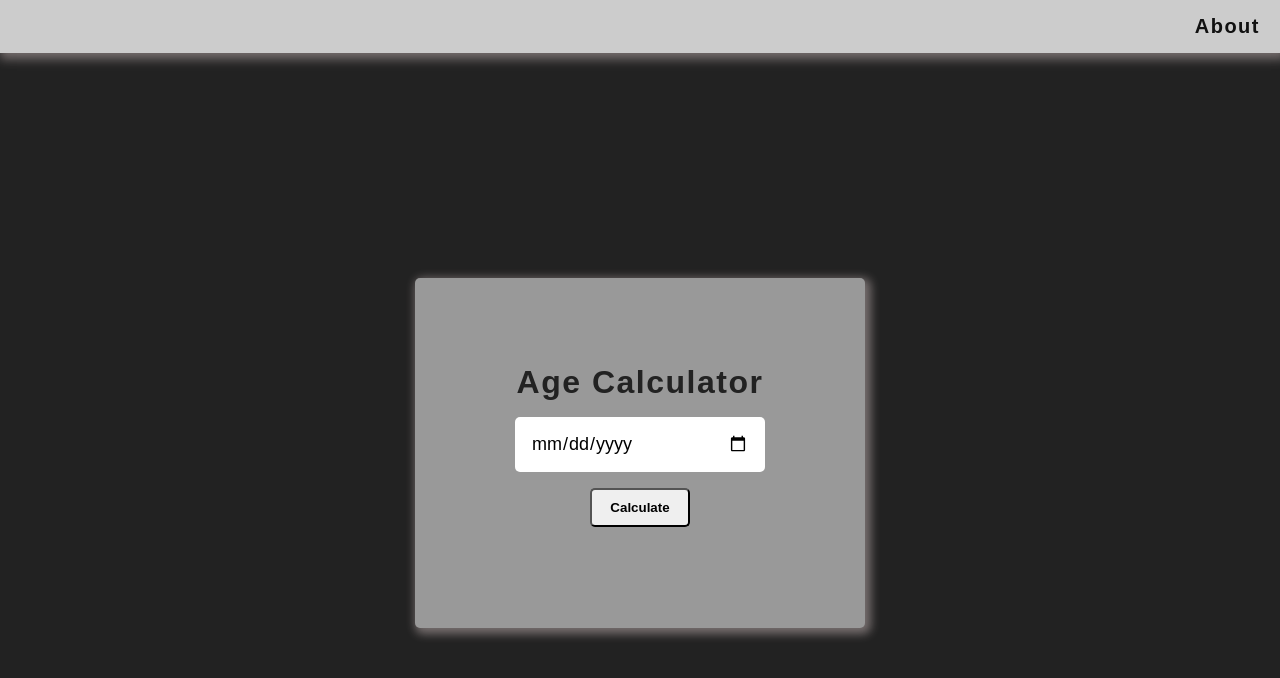
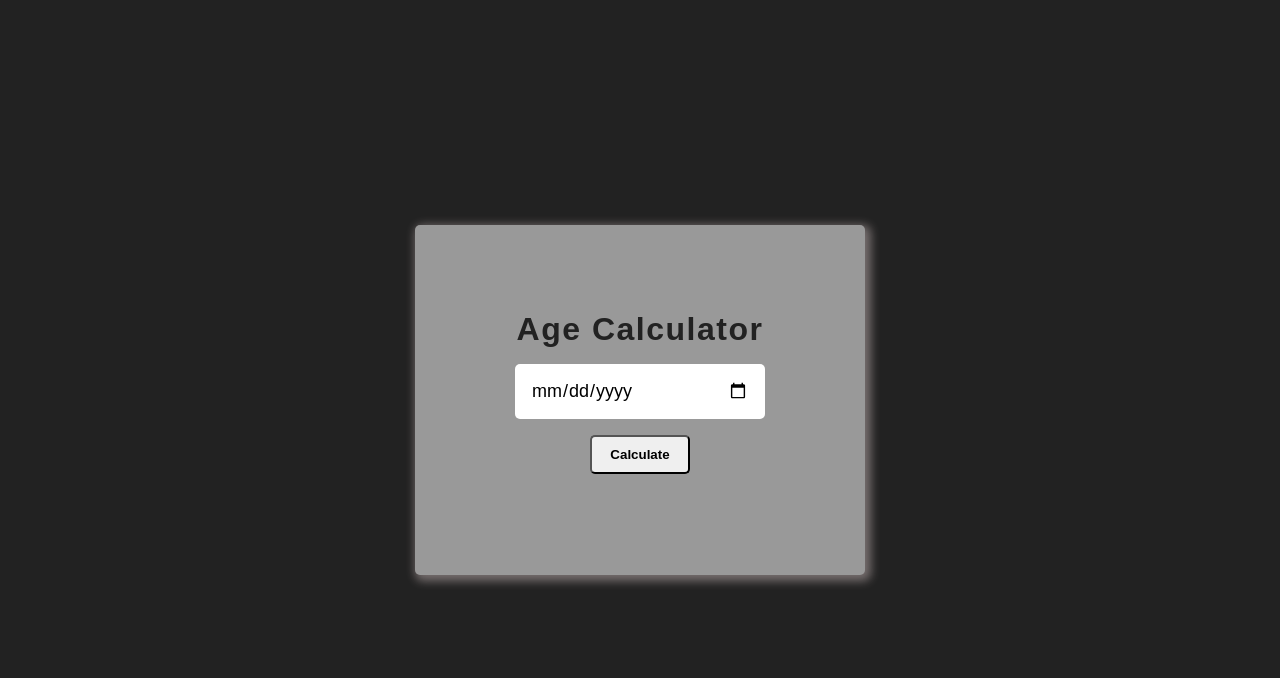
Before and after one commit to Syedqasimrehman/AgeCal-TodoList, a plain HTML site: page Age Calc/index.html in a window 1280 px wide. Drawn offline with Linux system fonts and the light colour scheme.

Commit message:
First commit

```diff
--- a/Age Calc/index.html
+++ b/Age Calc/index.html
@@ -9,13 +9,6 @@
 </head>
 
 <body>
-    <div class="header">
-        <nav>
-            <ul>
-                <li><a href="#">About</a></li>
-            </ul>
-        </nav>
-    </div>
     <div class="Card">
         <div class="cart">
             <h1>Age Calculator</h1>
--- a/Age Calc/style.css
+++ b/Age Calc/style.css
@@ -8,6 +8,7 @@
 body{
   letter-spacing: 1.5px;
   background: #222;
+  overflow: hidden;
 }
 .header{
   background: #ccc;
```
